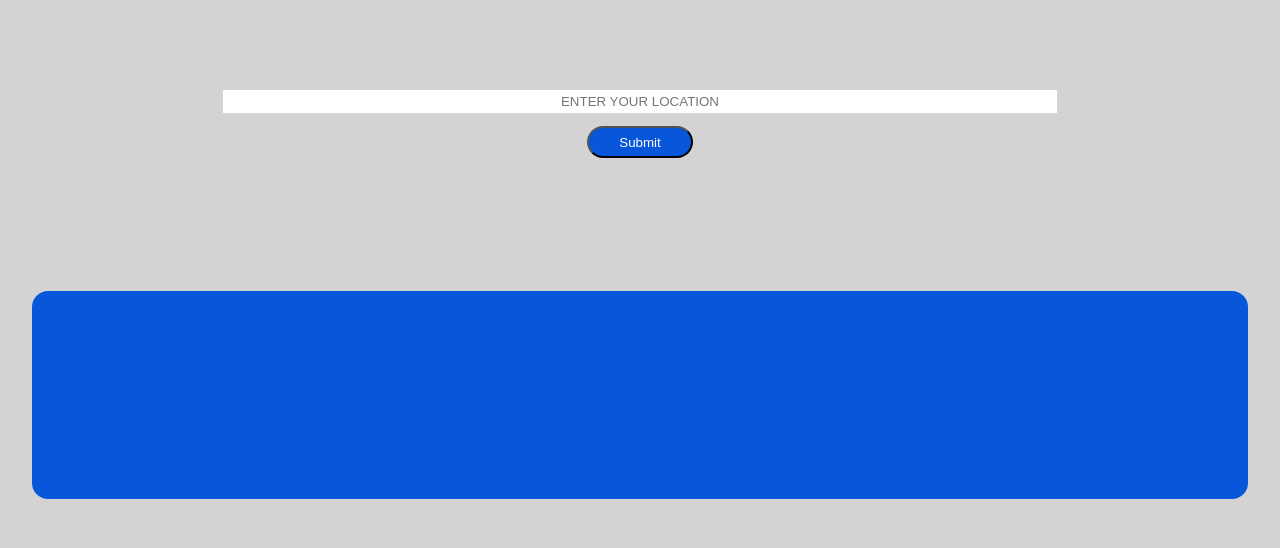
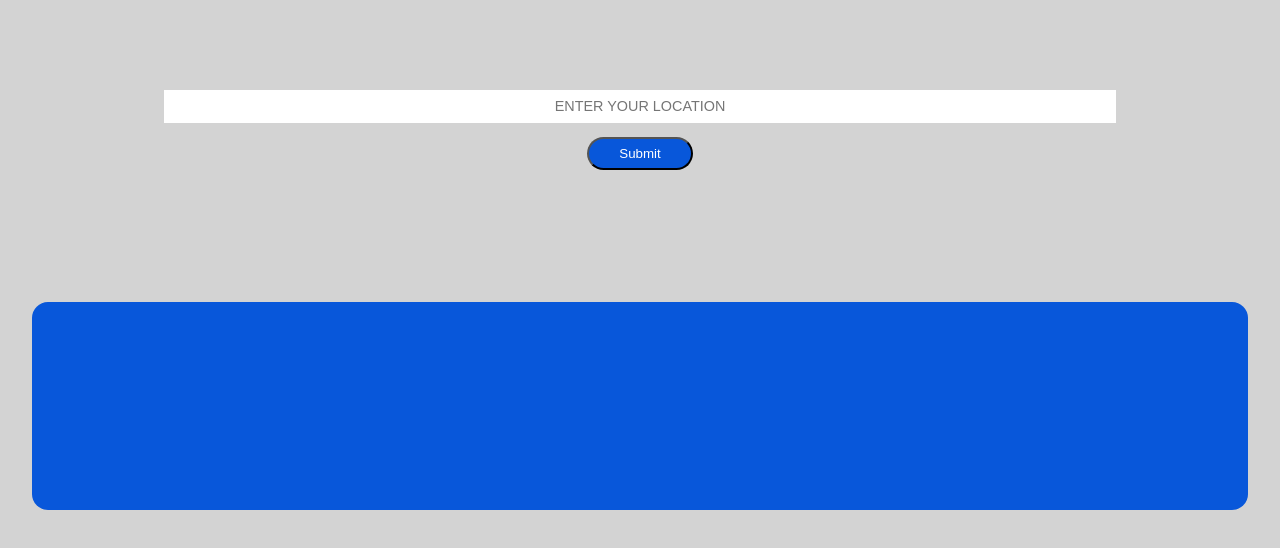
Before and after one commit to MarnieBenalia/WeatherApp, a plain HTML site: page index.html in a window 1280 px wide. Drawn offline with Linux system fonts and the light colour scheme.

Commit message:
workday01

```diff
--- a/js/script.js
+++ b/js/script.js
@@ -1,8 +1,8 @@
 let input = document.querySelector("input"),
     Button = document.querySelector("button"),
     cityEnter = document.querySelector("h1"),
-    temps = document.querySelector("p"),
-    icon01 = document.querySelector("img")
+    temps = document.querySelector(".temps"),
+    icon01 = document.querySelector("img"),
     date = document.querySelector("h3")
 
 Button.addEventListener('click',() =>{
--- a/scss/style.scss
+++ b/scss/style.scss
@@ -22,12 +22,13 @@ header{
 }
 
 .input{
-    width: 75%;
+    width: 85%;
+    font-size:0.9em;
     text-align: center;
     color: $txt-darkblue;
     border:none;
     margin-bottom: 1em;
-    padding: 0.3em;
+    padding: 0.6em;
     &:focus{
     border: 0,1px solid $blue;
     list-style-type: none;
```
Also changed, not shown: scss/style.css, 1 other file.
